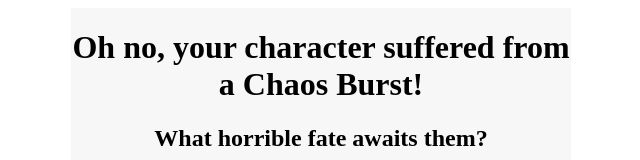
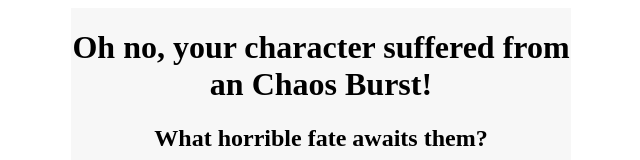
Before and after one commit to robert-sjoblom/chaos-burst, a website built with webpack: page index.html in a window 1280 px wide. Shown: the top 160 px of the page, without its empty margins (319-959 px from the left). Built offline with nearby package versions, Linux system fonts and the light colour scheme; no server answers; files whose address does not match are found by name.

```diff
--- a/index.html
+++ b/index.html
@@ -10,7 +10,7 @@
 <body>
     <div id="wrapper">
         <header>
-            <h1>Oh no, your character suffered from a Chaos Burst!</h1>
+            <h1>Oh no, your character suffered from an Chaos Burst!</h1>
             <h2>What horrible fate awaits them?</h2>
         </header>
         <div id="effect">
```
